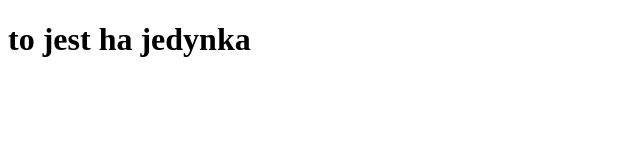
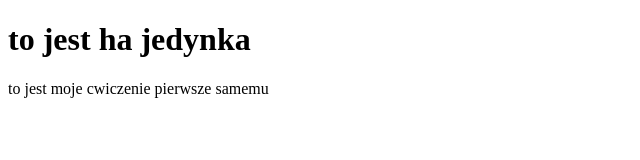
Before and after one commit to kalafiore/test_moj, a plain HTML site: page index.html in a window 1280 px wide. Shown: the whole page, without its empty margins (0-640 px from the left). Drawn offline with Linux system fonts and the light colour scheme.

Commit message:
added paragraph

```diff
--- a/index.html
+++ b/index.html
@@ -10,7 +10,7 @@
 
 <body>
     <h1>to jest ha jedynka</h1>
-
+    <p>to jest moje cwiczenie pierwsze samemu</p>
 </body>
 
 </html>
```
